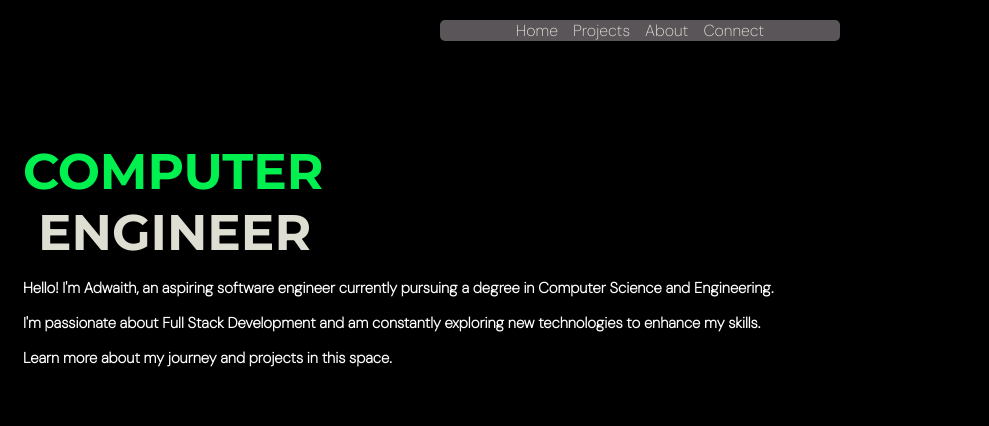
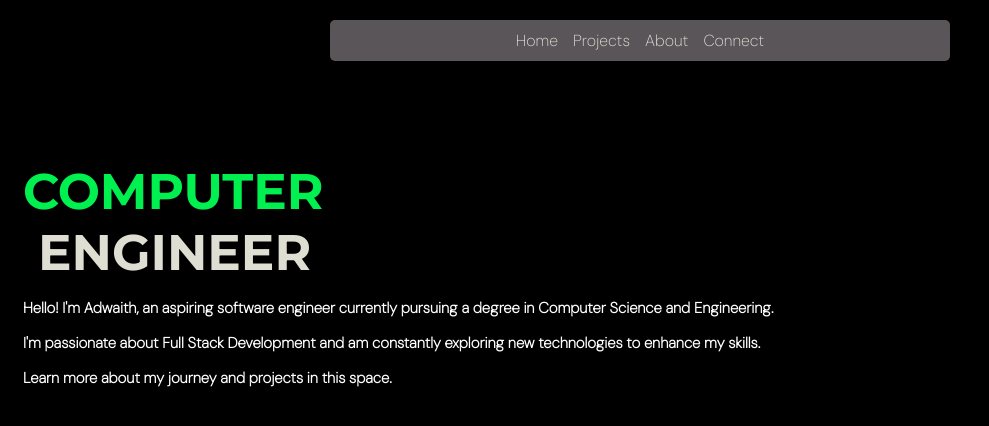
Before and after one commit to Adwaith-Jayan/Portfolio, a plain HTML site: page home.html in a window 1280 px wide. Shown: the whole page, without its empty margins (0-989 px from the left). Drawn offline with Linux system fonts and the light colour scheme; a web font is replaced by a local one.

Commit message:
some commit

```diff
--- a/home.html
+++ b/home.html
@@ -8,7 +8,7 @@
     <body>
         <nav class="navbar">
             <ul class="navlist">
-                <li>Home</li>
+                <li><a href="home.html">Home </a></li>
                 <li>Projects</li>
                 <li>About</li>
                 <li>Connect</li>
--- a/style.css
+++ b/style.css
@@ -40,9 +40,9 @@ body{
     background-color: #595559;
     color: #DEDED3;
     font-family: "DM Sans", sans-serif;
-    width: 400px;
+    width: 600px;
     margin: 0 auto;
-    padding: 0;
+    padding: 10px;
     border-radius: 5px;
     margin-top: 20px;
 }
@@ -55,4 +55,15 @@ body{
     padding: 0;
     margin: 0;
     gap: 15px;
+
 }
+
+.navlist a{
+    text-decoration: none;
+    color: inherit;
+    cursor: pointer;
+}
+
+.navlist a:hover{
+    text-decoration: underline;
+}
```
